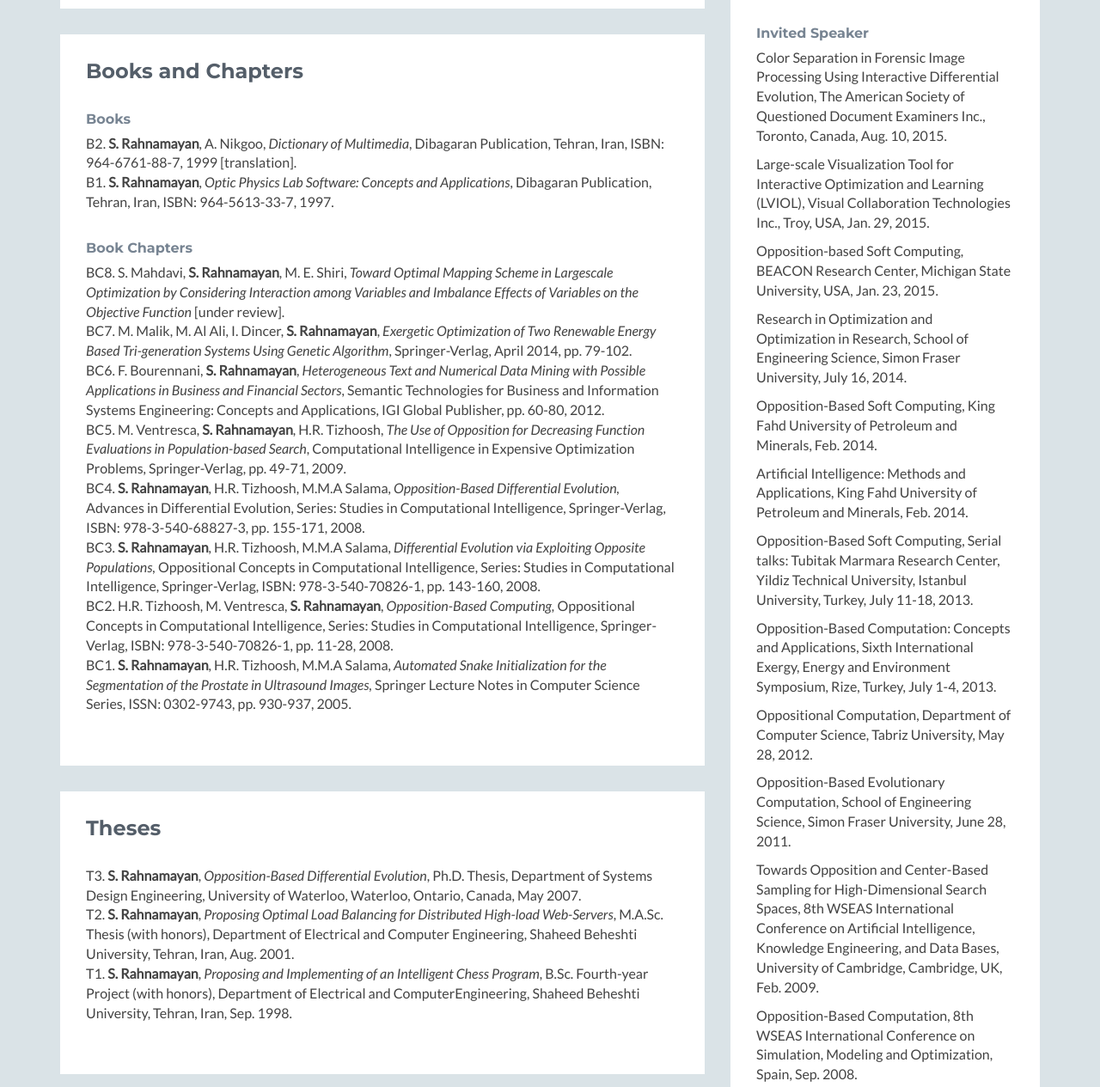
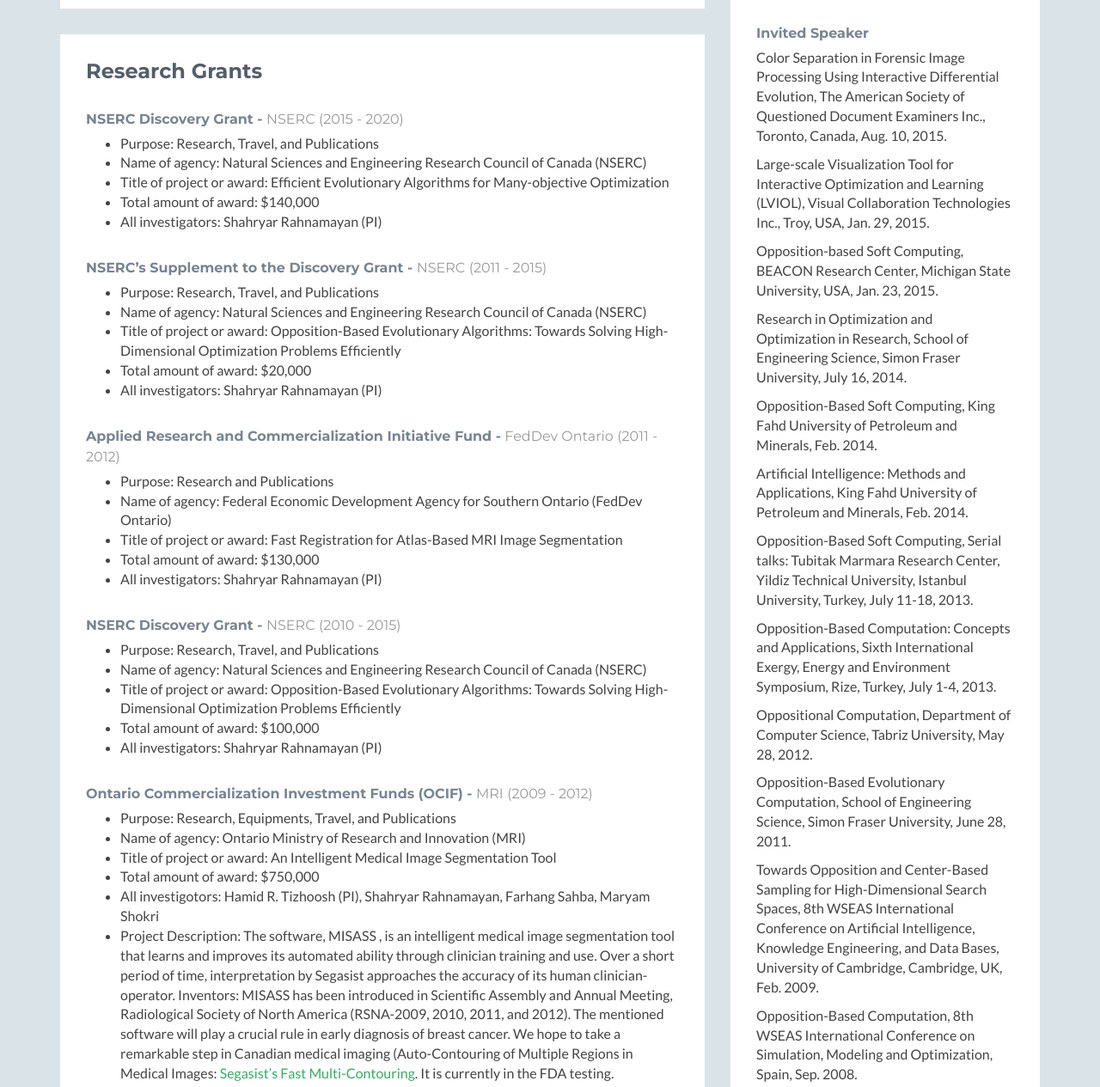
Before and after one commit to gnu-user/srahnamayan, a plain HTML site: page index.html in a window 1280 px wide. Shown: the part 4586-5851 px from the top of the page at 86% size. Drawn offline with Linux system fonts and the light colour scheme.

Commit message:
Removed theses from home

```diff
--- a/index.html
+++ b/index.html
@@ -336,63 +336,6 @@
                                 </ul>
                             </div>
 
-                        </div><!--//content-->
-                    </div><!--//section-inner-->
-                </section><!--//section-->
-
-
-                <!-- BOOKS AND CHAPTERS -->
-                <section class="experience section">
-                    <div class="section-inner">
-                        <h2 class="heading">Books and Chapters</h2>
-                        <div class="content">
-
-                            <div class="item">
-                                <h3 class="title">Books</h3>
-                                <ul class="list-unstyled">
-                                    <li>B2. <strong>S. Rahnamayan</strong>, A. Nikgoo, <em>Dictionary of Multimedia</em>, Dibagaran Publication, Tehran, Iran, ISBN: 964-6761-88-7, 1999 [translation].</li>
-
-                                    <li>B1. <strong>S. Rahnamayan</strong>, <em>Optic Physics Lab Software: Concepts and Applications</em>, Dibagaran Publication, Tehran, Iran, ISBN: 964-5613-33-7, 1997.</li>
-                                </ul>
-                            </div>
-
-                            <div class="item">
-                                <h3 class="title">Book Chapters</h3>
-                                <ul class="list-unstyled">
-                                    <li>BC8. S. Mahdavi, <strong>S. Rahnamayan</strong>, M. E. Shiri, <em>Toward Optimal Mapping Scheme in Largescale Optimization by Considering Interaction among Variables and Imbalance Effects of Variables on the Objective Function</em> [under review].</li>
-
-                                    <li>BC7. M. Malik, M. Al Ali, I. Dincer, <strong>S. Rahnamayan</strong>, <em>Exergetic Optimization of Two Renewable Energy Based Tri-generation Systems Using Genetic Algorithm</em>, Springer-Verlag, April 2014, pp. 79-102.</li>
-
-                                    <li>BC6. F. Bourennani, <strong>S. Rahnamayan</strong>, <em>Heterogeneous Text and Numerical Data Mining with Possible Applications in Business and Financial Sectors</em>,  Semantic Technologies for Business and Information Systems Engineering: Concepts and Applications,  IGI Global Publisher, pp. 60-80, 2012.</li>
-
-                                    <li>BC5. M. Ventresca, <strong>S. Rahnamayan</strong>, H.R. Tizhoosh, <em>The Use of Opposition for Decreasing Function Evaluations in Population-based Search</em>,  Computational Intelligence in Expensive Optimization Problems, Springer-Verlag, pp. 49-71, 2009.</li>
-
-                                    <li>BC4. <strong>S. Rahnamayan</strong>, H.R. Tizhoosh, M.M.A Salama, <em>Opposition-Based Differential Evolution,</em> Advances in Differential Evolution, Series: Studies in Computational Intelligence, Springer-Verlag, ISBN: 978-3-540-68827-3, pp. 155-171, 2008.</li>
-
-                                    <li>BC3. <strong>S. Rahnamayan</strong>, H.R. Tizhoosh, M.M.A Salama, <em>Differential Evolution via Exploiting Opposite Populations,</em> Oppositional Concepts in Computational Intelligence, Series: Studies in Computational Intelligence, Springer-Verlag, ISBN: 978-3-540-70826-1, pp. 143-160, 2008.</li>
-
-                                    <li>BC2. H.R. Tizhoosh, M. Ventresca, <strong>S. Rahnamayan</strong>, <em>Opposition-Based Computing,</em> Oppositional Concepts in Computational Intelligence, Series: Studies in Computational Intelligence, Springer-Verlag, ISBN: 978-3-540-70826-1, pp. 11-28, 2008.</li>
-
-                                    <li>BC1. <strong>S. Rahnamayan</strong>, H.R. Tizhoosh, M.M.A Salama, <em>Automated Snake Initialization for the Segmentation of the Prostate in Ultrasound Images,</em> Springer Lecture Notes in Computer Science Series,  ISSN: 0302-9743, pp. 930-937, 2005.</li>
-                                </ul>
-                            </div>
-                        </div><!--//content-->
-                    </div><!--//section-inner-->
-                </section><!--//section-->
-
-
-                <!-- THESES -->
-                <section class="experience section">
-                    <div class="section-inner">
-                        <h2 class="heading">Theses</h2>
-                        <div class="content">
-                            <div class="item">
-                                <ul class="list-unstyled">
-                                    <li>T3. <strong>S. Rahnamayan</strong>, <em>Opposition-Based Differential Evolution</em>, Ph.D. Thesis, Department of Systems Design Engineering, University of Waterloo, Waterloo, Ontario, Canada, May 2007.</li>
-                                    <li>T2. <strong>S. Rahnamayan</strong>, <em>Proposing Optimal Load Balancing for Distributed High-load Web-Servers</em>, M.A.Sc. Thesis (with honors), Department of Electrical and Computer Engineering, Shaheed Beheshti University, Tehran, Iran, Aug. 2001.</li>
-                                    <li>T1. <strong>S. Rahnamayan</strong>, <em>Proposing and Implementing of an Intelligent Chess Program</em>, B.Sc. Fourth-year Project (with honors), Department of Electrical and ComputerEngineering, Shaheed Beheshti University, Tehran, Iran, Sep. 1998.</li>
-                                </ul>
-                            </div>
                         </div><!--//content-->
                     </div><!--//section-inner-->
                 </section><!--//section-->
@@ -1083,8 +1026,8 @@
                         <h2 class="heading">Contact Information</h2>
                         <div class="content">
                             <ul class="list-unstyled">
-                                <li><i class="fa fa-university"></i><span>Institution: </span><a href="http://uoit.ca">UOIT</a></li>
-                                <li><i class="fa fa-map-marker"></i><span>Location: </span>Ontario, Canada</a></li>
+                                <li><i class="fa fa-university pad-sm"></i><span>Institution: </span><a href="http://uoit.ca">UOIT</a></li>
+                                <li><i class="fa fa-map-marker pad-lg"></i><span>Location: </span>Ontario, Canada</a></li>
                                 <li><i class="fa fa-phone"></i><span>Phone: </span><a href="tel:+9057218668,5730">+1-(905)-721-8668 ext. 5730</a></li>
                                 <li><i class="fa fa-envelope-o"></i><span>Email: </span><a href="mailto:srahnam@msu.edu">srahnam@msu.edu</a></li>
                             </ul>
```
